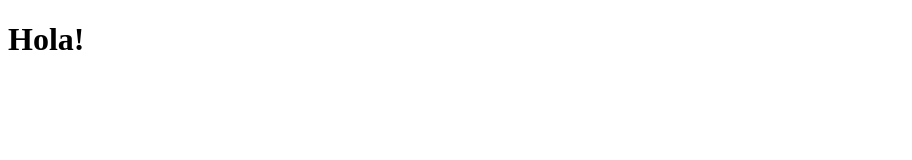
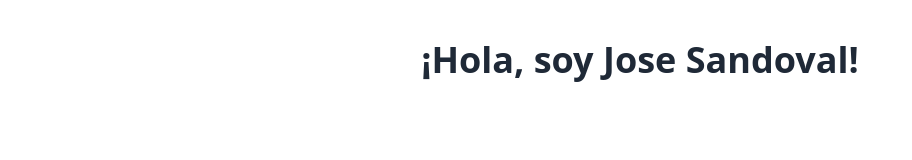
Before and after one commit to JoseSandovalV/sandoval_dev, a plain HTML site: page index.html in a window 1280 px wide. Shown: the whole page, without its empty margins (0-912 px from the left). Drawn offline with nearby package versions, Linux system fonts and the light colour scheme.

Commit message:
Update index.html

```diff
--- a/index.html
+++ b/index.html
@@ -3,9 +3,14 @@
 <head>
     <meta charset="UTF-8">
     <meta name="viewport" content="width=device-width, initial-scale=1.0">
-    <title>Desorrador Sandoval</title>
+    <script src="https://cdn.tailwindcss.com"></script>
+    <title>Desarrador Sandoval</title>
 </head>
 <body>
-    <h1>Hola!</h1>
+
+    <h1 class="text-4xl font-bold text-center text-gray-800 mt-10">
+        ¡Hola, soy Jose Sandoval!
+    </h1>
+
 </body>
 </html>
```
